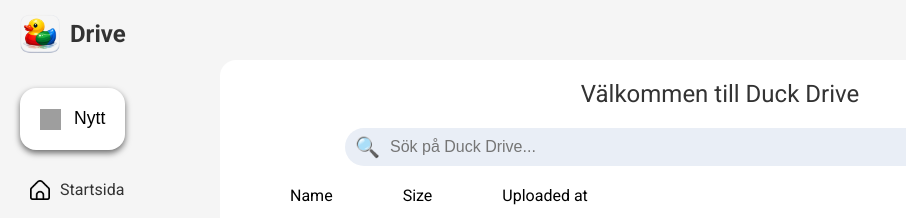
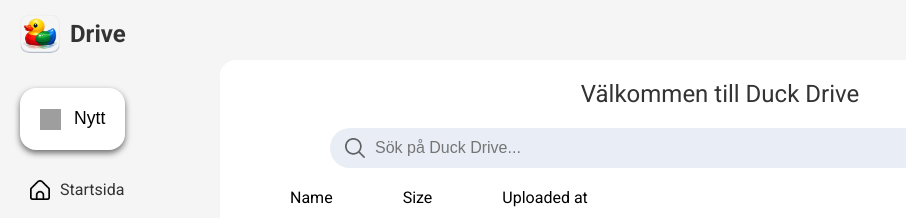
Before and after one commit to Brian-Bridgeman/Duck-Drive, a Vue app in the folder Duck Drive/: page / in a window 1280 px wide. Shown: the top 218 px of the page, without its empty margins (0-906 px from the left). Built offline with nearby package versions, Linux system fonts and the light colour scheme; no server answers; grey boxes are pictures that could not be loaded.

Commit message:
update Searchbar styling to fit img icon implementation

```diff
--- a/Duck Drive/src/components/SearchBar.vue
+++ b/Duck Drive/src/components/SearchBar.vue
@@ -1,5 +1,6 @@
 <script setup>
 import { defineModel } from "vue";
+import searchButton from "@/assets/icons/search.png";
 
 const searchQuery = defineModel();
 </script>
@@ -7,7 +8,7 @@ const searchQuery = defineModel();
 <template>
   <h1>Välkommen till Duck Drive</h1>
   <div class="search-bar">
-    <span class="search-icon">🔍</span>
+    <span class="search-icon"><img :src="searchButton" alt="Search icon" /></span>
     <input
       v-model="searchQuery"
       type="text"
@@ -21,38 +22,35 @@ const searchQuery = defineModel();
 <style scoped>
 .search-bar {
   display: flex;
-  margin: 20px;
-  justify-content: center;
   align-items: center;
-  position: relative;
+  gap: 10px;
   max-width: 75%;
-  margin-left: auto;
-  margin-right: auto;
+  margin: 20px auto;
+  padding: 10px 15px;
+  background-color: #e9eef6;
+  border-radius: 20px;
 }
 
 .search-icon {
-  position: absolute;
-  left: 10px;
-  font-size: 20px;
-  color: #5f6368;
-  pointer-events: none;
-  user-select: none;
+  display: flex;
+  flex-shrink: 0;
+}
+
+.search-icon img {
+  width: 20px;
+  height: 20px;
+  opacity: 0.6;
 }
 
 .search-input {
-  width: 100%;
-  padding: 10px 15px 10px 45px;
+  flex: 1;
+  padding: 0;
   font-size: 16px;
   border: none;
-  border-radius: 20px;
   outline: none;
-  background-color: #e9eef6;
-  transition: border-color 0.3s;
+  background-color: transparent;
 }
 
-.search-input:focus {
-  border-color: gray;
-}
 h1 {
   text-align: center;
   font-weight: 100;
```
Also changed, not shown: Duck Drive/src/assets/icons/search.png (added).
